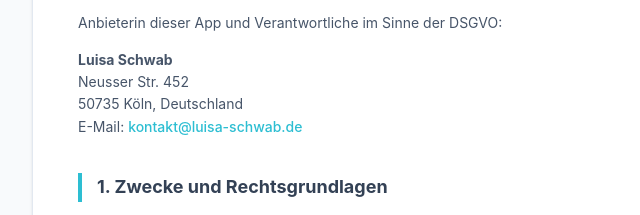
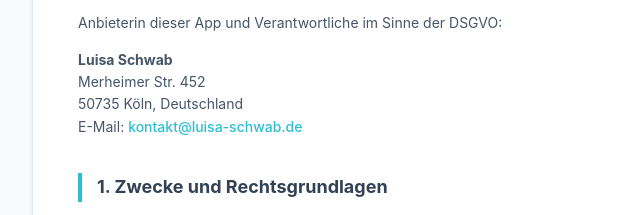
Before and after one commit to hijonyamuk-hash/treazo-legal, a plain HTML site: page privacy.html in a window 1280 px wide. Shown: the part 224-439 px from the top of the page, 208-848 px from the left. Drawn offline with Linux system fonts and the light colour scheme.

Commit message:
Update privacy.html

```diff
--- a/privacy.html
+++ b/privacy.html
@@ -22,7 +22,7 @@
         <p>Anbieterin dieser App und Verantwortliche im Sinne der DSGVO:</p>
         <p>
             <strong>Luisa Schwab</strong><br>
-            Neusser Str. 452<br>
+            Merheimer Str. 452<br>
             50735 Köln, Deutschland<br>
             E-Mail: <a href="mailto:kontakt@luisa-schwab.de">kontakt@luisa-schwab.de</a>
         </p>
```
